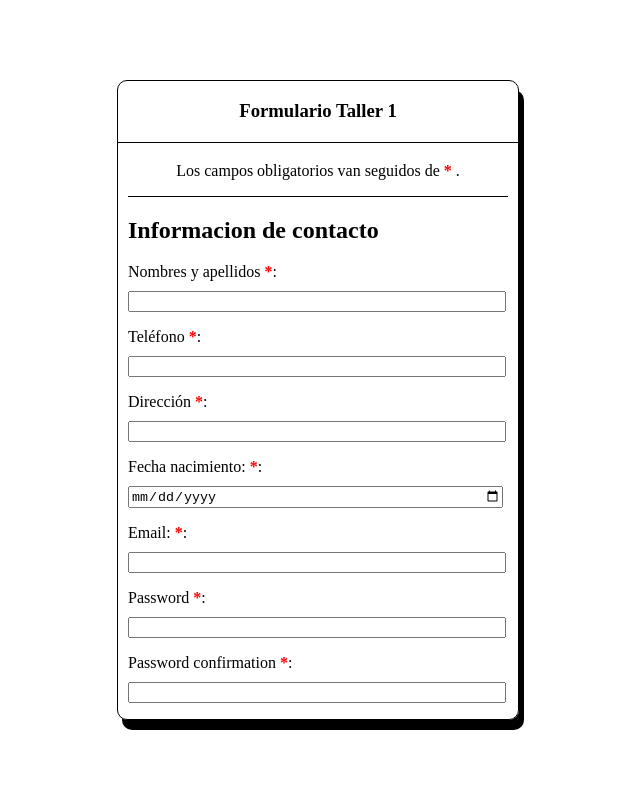
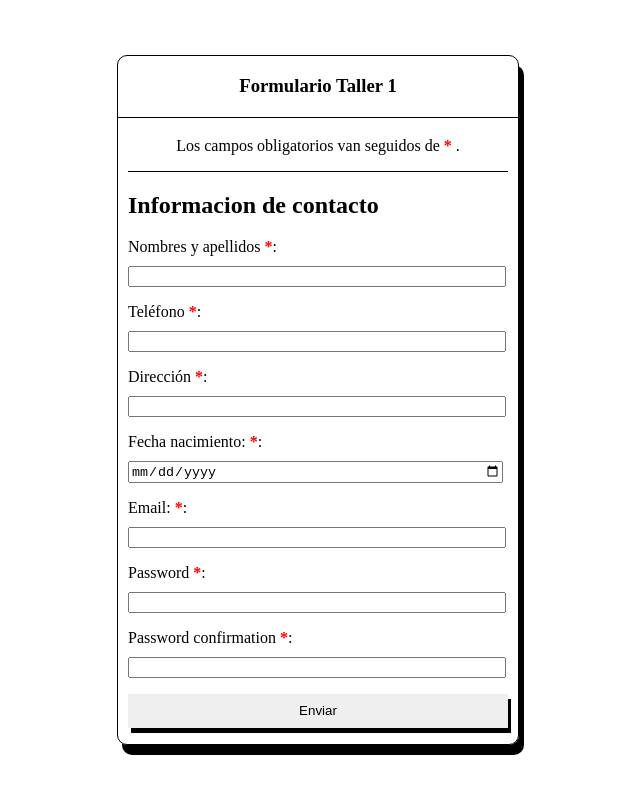
Before and after one commit to IngenieriaWebUCatolica/clase, a plain HTML site: page index.html in a window 1280 px wide. Shown: the whole page, without its empty margins (322-962 px from the left). Drawn offline with Linux system fonts and the light colour scheme.

Commit message:
Added css button

```diff
--- a/index.css
+++ b/index.css
@@ -66,3 +66,18 @@ body{
     display: block;
     width: 370px;
 }
+
+.button{
+    width: 100%;
+    height: 34px;
+    border: none;
+    box-shadow: 3px 5px 0 0 black;
+}
+
+.button:hover{
+    padding-top: 2px;
+    width: 100%;
+    height: 34px;
+    border: none;
+    box-shadow: 1px 2px 0 0 black;
+}
--- a/index.html
+++ b/index.html
@@ -62,6 +62,9 @@
                         </label>
                         <input type="password" id="passwordconfirmation" name="passwordconfirmation" >
                     </p>
+                    <p class="form__item">
+                        <button class="button" type="submit">Enviar</button>
+                    </p>
                 </section>
             </form>
         </article>
```
